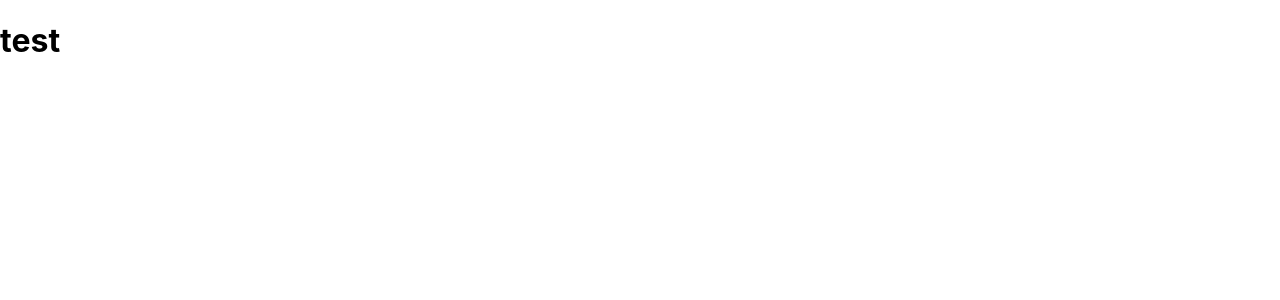
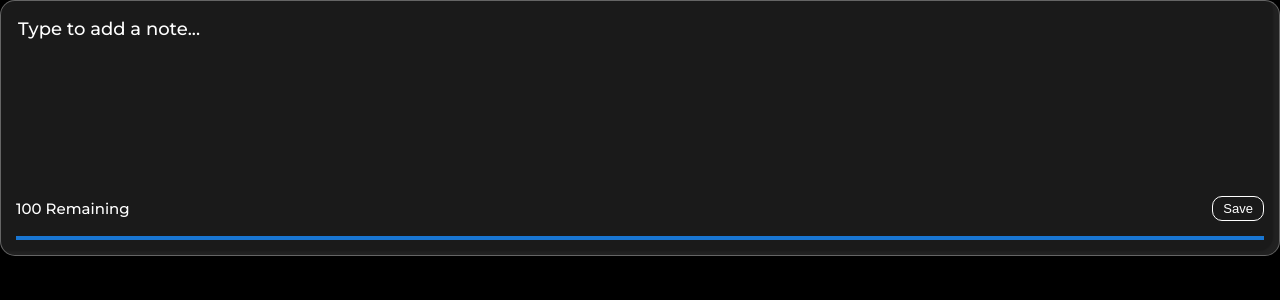
Before and after one commit to M0Shalaan/notes_app_react, a React (Create React App) app: page / in a window 1280 px wide. Shown: the top 300 px of the page. Built offline with nearby package versions, Linux system fonts and the light colour scheme.

Commit message:
added home page and some changes

```diff
--- a/package.json
+++ b/package.json
@@ -3,13 +3,16 @@
   "version": "0.1.0",
   "private": true,
   "dependencies": {
+    "@emotion/react": "^11.10.5",
+    "@emotion/styled": "^11.10.5",
+    "@mui/material": "^5.11.5",
     "@testing-library/jest-dom": "^5.16.5",
     "@testing-library/react": "^13.4.0",
     "@testing-library/user-event": "^13.5.0",
     "react": "^18.2.0",
     "react-dom": "^18.2.0",
     "react-router-dom": "^6.7.0",
-    "react-scripts": "5.0.1",
+    "react-scripts": "^5.0.1",
     "web-vitals": "^2.1.4"
   },
   "scripts": {
--- /dev/null
+++ b/src/components/AddNote.js
@@ -0,0 +1,50 @@
+import { useState } from "react";
+import { LinearProgress } from "@mui/material";
+
+const AddNote = ({ handleAddNote }) => {
+  // constants section
+  const [noteText, setNoteText] = useState("");
+  const noteCharLimit = 100;
+  const noteCharLeft = noteCharLimit - noteText.length;
+
+  //   handle limit of note text
+  const handleChange = (event) => {
+    if (noteCharLimit - event.target.value.length >= 0) {
+      setNoteText(event.target.value);
+    }
+  };
+
+  //   handle saving note
+  const handleSaveClick = () => {
+    if (noteText.trim().length > 0) {
+      handleAddNote(noteText);
+      // the code below to reset note text section
+      setNoteText("");
+    }
+  };
+
+  return (
+    <div className="note new">
+      <textarea
+        rows="8"
+        cols="10"
+        placeholder="Type to add a note..."
+        value={noteText}
+        onChange={handleChange}
+        maxLength="100"
+      ></textarea>
+      <div className="note-footer">
+        <small>{noteCharLeft} Remaining</small>
+        <button className="save" onClick={handleSaveClick}>
+          Save
+        </button>
+      </div>
+      <LinearProgress
+        className="char_progress"
+        variant="determinate"
+        value={noteCharLeft}
+      />
+    </div>
+  );
+};
+export default AddNote;
--- a/src/index.css
+++ b/src/index.css
@@ -1,8 +1,12 @@
+@import url('https://fonts.googleapis.com/css2?family=Montserrat:wght@500&display=swap');
+
 body {
   margin: 0;
-  font-family: -apple-system, BlinkMacSystemFont, 'Segoe UI', 'Roboto', 'Oxygen',
-    'Ubuntu', 'Cantarell', 'Fira Sans', 'Droid Sans', 'Helvetica Neue',
-    sans-serif;
+  /* background-image: url('../src/Components/img/day\ sky.jpg'); */
+  background-color: #000;
+  background-repeat: no-repeat;
+  background-size: cover;
+  font-family: 'Montserrat', sans-serif;
   -webkit-font-smoothing: antialiased;
   -moz-osx-font-smoothing: grayscale;
 }
@@ -11,3 +15,130 @@ code {
   font-family: source-code-pro, Menlo, Monaco, Consolas, 'Courier New',
     monospace;
 }
+
+.header{
+  display: flex;
+  align-items: center;
+  justify-content: space-between;
+}
+
+.dark-mode{
+  /* background-image: url('../src/Components/img/background.jpg'); */
+  background-repeat: no-repeat;
+  background-size: cover;
+}
+
+.container{
+  max-width: 960px;
+  margin-right: auto;
+	margin-left: auto;
+	padding-right: 15px;
+	padding-left: 15px;
+	min-height: 100vh;
+}
+
+.header h1 {
+  color: white;
+}
+
+.note{
+  background: rgba(255, 255, 255, 0.1);
+  backdrop-filter: blur(5px);
+  box-shadow: inset -6px -4px 2px rgba(255, 255, 255, 0.03);
+  border-radius: 15px;
+  border: 1.5px solid rgba(255, 255, 255, 0.326);
+  color: #fff;
+  padding: 15px;
+  min-height: 140px;
+  display: flex;
+  flex-direction: column;
+  justify-content:  space-between;
+  word-wrap: break-word;
+  font-size: 18px;
+  font-family: 'Montserrat', sans-serif;
+  white-space: pre-wrap;
+}
+
+.notes-list{
+  max-width: 1200px;
+  margin: 0 auto;
+  display: grid;
+  grid-gap: 1rem;
+  grid-template-columns: repeat(3, minmax(300px, 1fr));
+}
+
+.note-footer{
+  display: flex;
+  align-items: center;
+  justify-content:space-between;
+  margin-bottom: 15px;
+}
+
+@media screen and (max-width: 900px) {
+  .notes-list{
+      grid-template-columns: repeat(2, minmax(300px, 1fr));
+  }
+}
+
+@media screen and (max-width: 500px) {
+  .notes-list{
+      grid-template-columns:  repeat(1, minmax(200px, 1fr));
+  }
+}
+
+.note textarea {
+  white-space: pre-wrap;
+  background: transparent;
+  border: none;
+  color: #fff;
+  resize: none;
+  font-size: 18px;
+  font-family: 'Montserrat', sans-serif;
+}
+
+.note textarea::placeholder{
+  color: #fff;
+}
+
+.note textarea:focus {
+  outline: none;
+}
+
+.save {
+  background: transparent;
+  transition: 0.1s ease-in-out;
+  border: 1.5px solid #fff;
+  border-radius: 10px;
+  color: #fff;
+  padding: 4px 10px;
+  font-size: 13px;
+  cursor: pointer;
+}
+
+.save:hover {
+  background: #fff;
+  border: 1.5px solid #fff;
+  color: #4b1589;
+}
+
+.delete-icon{
+  cursor: pointer;
+}
+
+.search{
+  display: flex;
+  align-items: center;
+  background-color: rgb(233, 233, 233);
+  border-radius: 10px;
+  padding: 5px;
+  margin-bottom: 1.5em;
+}
+
+.search input{
+  border: none;
+  background-color: rgb(233, 233, 233);
+}
+
+.search input:focus{
+  outline: none;
+}
--- a/src/pages/Home.js
+++ b/src/pages/Home.js
@@ -1,5 +1,5 @@
 import React from "react";
-
+import AddNote from "../components/AddNote"
 // constants for app
 const Home = () => {
 
@@ -9,7 +9,7 @@ const Home = () => {
 
   return (
     <div>
-      <h1>test</h1>
+      <AddNote/>
     </div>
   );
 };
```
Also changed, not shown: src/components/Header.js (added), 1 other file (tests, documents, lock files or other folders).
